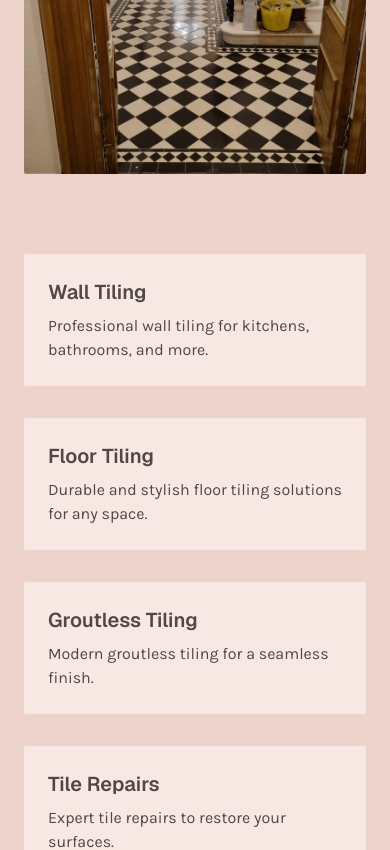
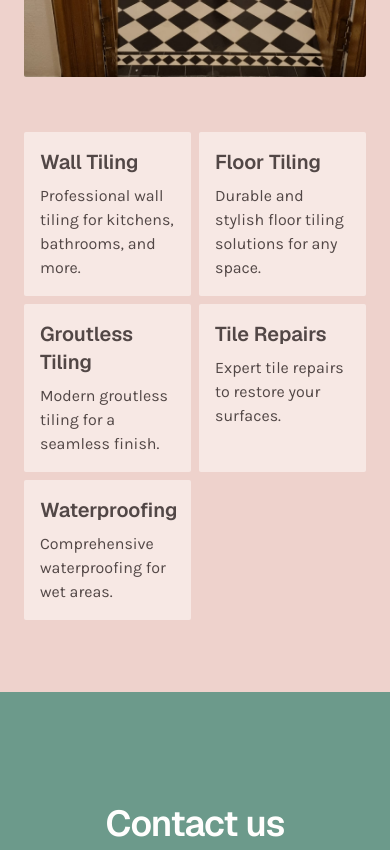
Before and after one commit to lpscrim/no-grout, a Next.js app: page / in a window 390 px wide. Shown: the part 5160-6010 px from the top of the page. Built offline with nearby package versions, Linux system fonts and the light colour scheme.

Commit message:
Update Services and Projects components; adjust padding for improved layout consistency and modify height for service images

```diff
--- a/components/Home/Contact.tsx
+++ b/components/Home/Contact.tsx
@@ -4,7 +4,7 @@ export default function Contact() {
       id="contact"
       className="relative bg-primary section-dark"
     >
-      <div className="px-6 py-24 sm:py-32 lg:px-8 min-h-[110vh]">
+      <div className="px-6 py-18 sm:py-24 lg:py-32 lg:px-8 min-h-[110vh]">
         <div className="mx-auto max-w-2xl text-center">
           <h2 className="text-4xl font-semibold my-10 tracking-tight text-balance text-background sm:text-5xl ">
             Contact us
--- a/components/Home/Projects.tsx
+++ b/components/Home/Projects.tsx
@@ -71,7 +71,7 @@ export default function Projects() {
 
   return (
     <section id="projects" className="section-dark bg-primary relative overflow-hidden">
-      <div className="px-6 sm:px-8 lg:px-16 max-w-screen-xl mx-auto py-24 lg:py-30">
+      <div className="px-6 sm:px-8 lg:px-16 max-w-screen-xl mx-auto py-18 sm:py-24 lg:py-30">
         <div className="mb-16 flex flex-col items-center">
           <h2 className="text-4xl sm:text-5xl lg:text-6xl font-bold text-left w-full max-w-3xl mb-6">
             <span className="inline-block text-accent my-10">Our Latest Work</span>
--- a/components/Home/Services.tsx
+++ b/components/Home/Services.tsx
@@ -40,7 +40,7 @@ export default function Services() {
 
   return (
     <section id="services" className=" bg-accent section-light">
-      <div className="px-6 sm:px-8 lg:px-16 max-w-screen-2xl mx-auto py-24 lg:py-32">
+      <div className="px-6 sm:px-8 lg:px-16 max-w-screen-2xl mx-auto py-18 sm:py-24 lg:py-32">
         <h2 className="text-4xl sm:text-5xl font-bold mb-10 lg:mb-12 mt-10 text-center text-secondary">
           Our Services
         </h2>
@@ -49,7 +49,7 @@ export default function Services() {
           ready to take on any kind of projects, be that small or complex
         </p>
         <div className="grid md:grid-cols-2 gap-20 items-center">
-          <div className="flex justify-center items-center h-[350px] sm:h-[700px]">
+          <div className="flex justify-center items-center h-[300px] sm:h-[700px]">
             <Image
               src={imageSrc}
               width={500}
@@ -58,11 +58,11 @@ export default function Services() {
               className="w-full max-w-xl h-[350px] rounded-xs sm:h-[700px] object-cover transition-all duration-300"
             />
           </div>
-          <ul className="grid gap-8">
+          <ul className="grid grid-cols-2 sm:grid-cols-1 gap-2 sm:gap-8">
             {services.map((service, idx) => (
               <li
                 key={service.title}
-                className="bg-background/50 hover:bg-background/70 p-6  rounded-xs cursor-pointer transition-all duration-200 "
+                className="bg-background/50 hover:bg-background/70 p-4 sm:p-6  rounded-xs cursor-pointer transition-all duration-200 "
                 onMouseEnter={() => setHoveredIdx(idx)}
                 onClick={() => setHoveredIdx(idx)}
               >
```
